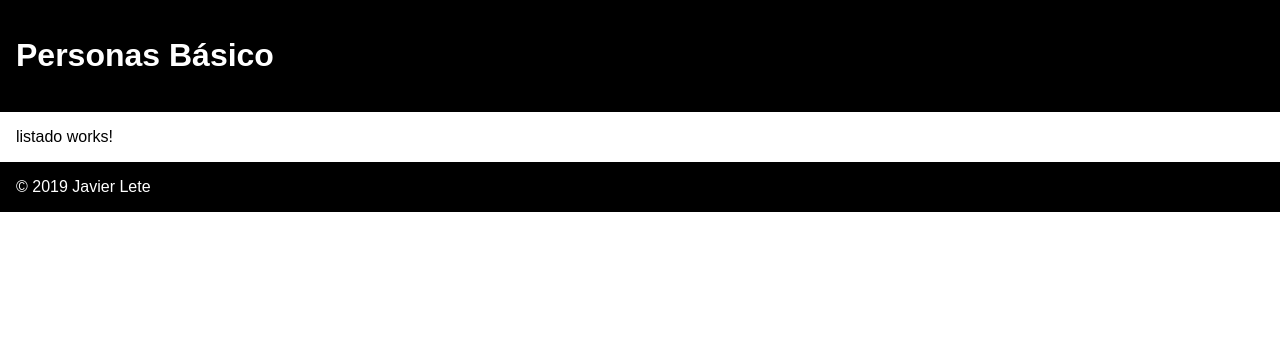
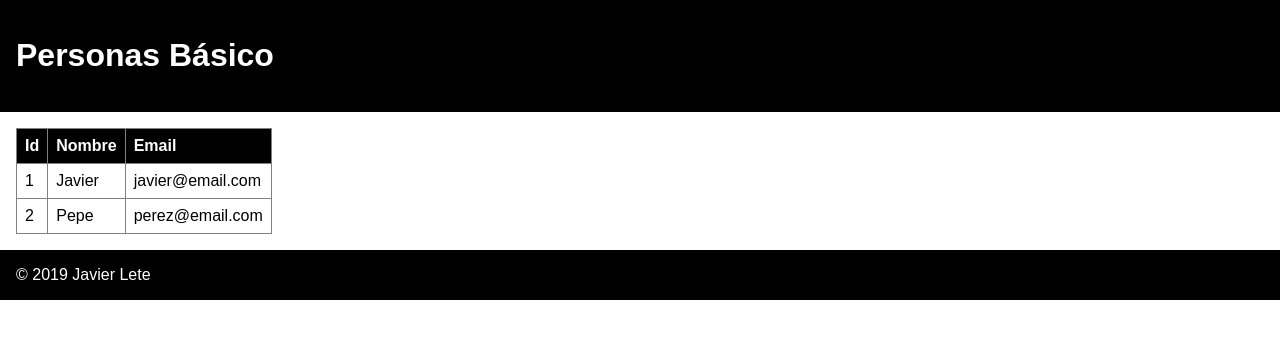
Before and after one commit to javierlete/angular-201909-personas-basico, an Angular app: page / in a window 1280 px wide. Shown: the top 338 px of the page. Built offline with nearby package versions, Linux system fonts and the light colour scheme.

Commit message:
Componente de listado con datos en HTML

```diff
--- a/src/app/listado/listado.component.css
+++ b/src/app/listado/listado.component.css
@@ -0,0 +1,15 @@
+table {
+    border: 1px solid darkgray;
+    border-collapse: collapse;
+}
+
+thead th {
+    background: black;
+    color: white;
+}
+
+th, td {
+    padding: 0.5em;
+    text-align: left;
+    border: 1px solid gray;
+}
--- a/src/app/listado/listado.component.html
+++ b/src/app/listado/listado.component.html
@@ -1 +1,21 @@
-<p>listado works!</p>
+<table>
+    <thead>
+        <tr>
+            <th>Id</th>
+            <th>Nombre</th>
+            <th>Email</th>
+        </tr>
+    </thead>
+    <tbody>
+        <tr>
+            <td>1</td>
+            <td>Javier</td>
+            <td>javier@email.com</td>
+        </tr>
+        <tr>
+            <td>2</td>
+            <td>Pepe</td>
+            <td>perez@email.com</td>
+        </tr>
+    </tbody>
+</table>
```
